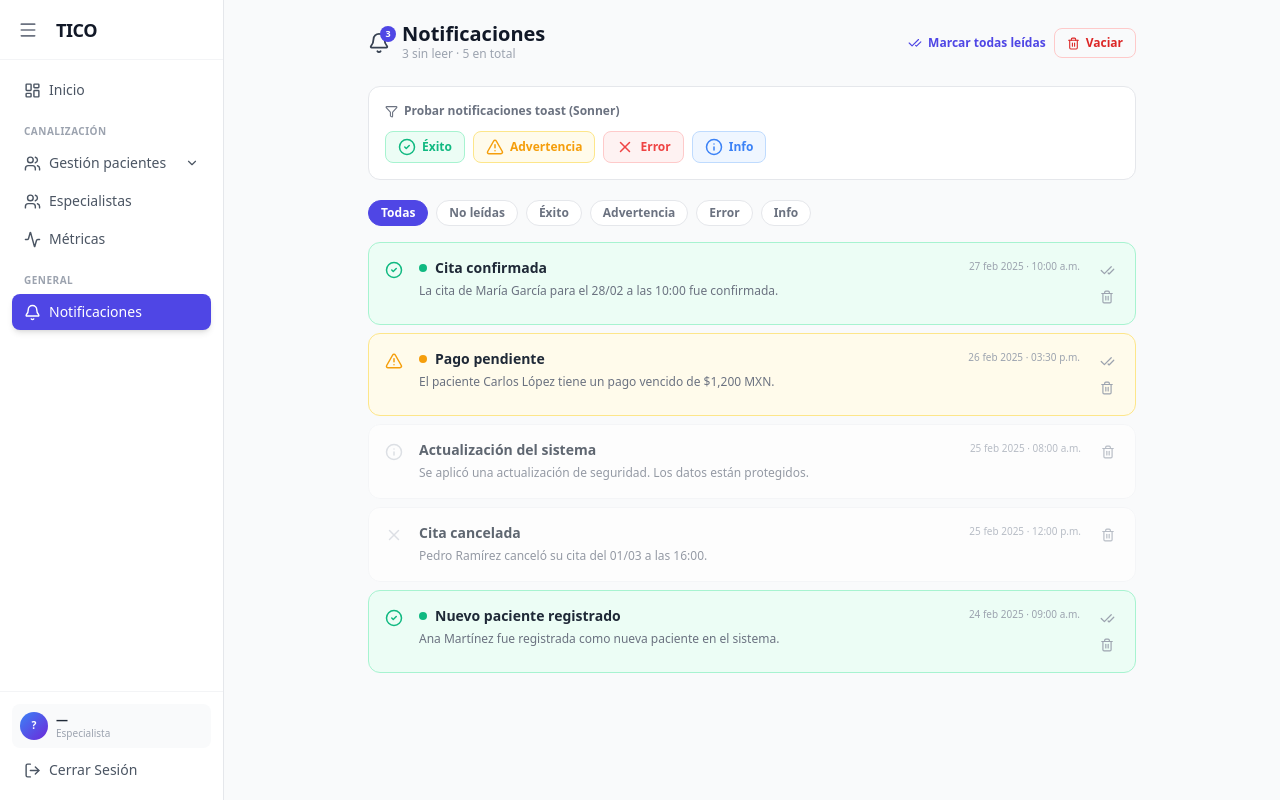
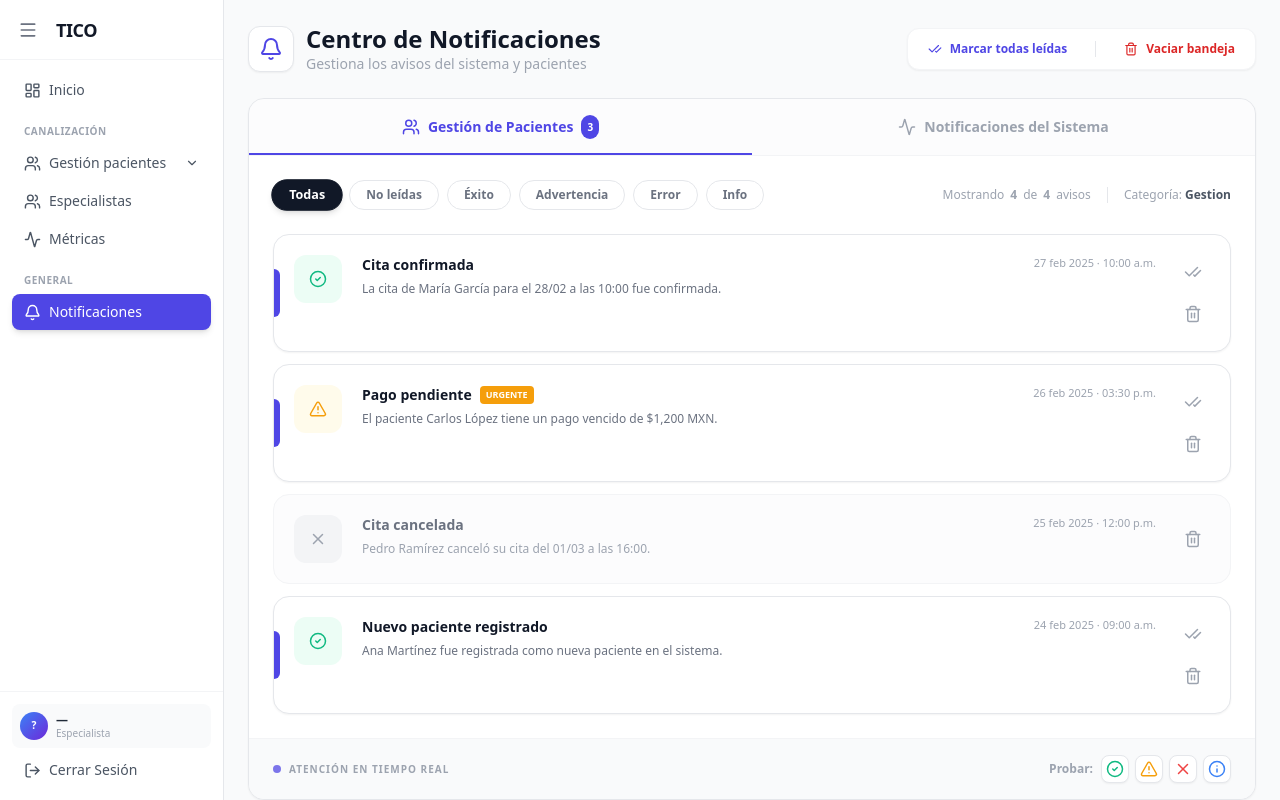
Before and after one commit to jrvrr/panel_tico, a React (Vite) app: page /notificaciones in a window 1280 px wide. Built offline with nearby package versions, Linux system fonts and the light colour scheme; sample sign-in values are in the browser's storage.

Commit message:
fix: correcion en funciones de notifiaciones

```diff
--- a/src/pages/notificaciones/NotificacionesPage.jsx
+++ b/src/pages/notificaciones/NotificacionesPage.jsx
@@ -2,7 +2,7 @@ import React, { useState } from 'react';
 import { toast } from 'sonner';
 import {
     Bell, BellOff, CheckCircle2, AlertTriangle, Info,
-    Trash2, CheckCheck, Filter, X
+    Trash2, CheckCheck, Filter, X, Users, Activity
 } from 'lucide-react';
 
 /* ─── Datos de ejemplo ─────────────────────────────────────────────────── */
@@ -103,14 +103,24 @@ const FILTROS = ['Todas', 'No leídas', 'Éxito', 'Advertencia', 'Error', 'Info'
 const NotificacionesPage = () => {
     const [notifs, setNotifs] = useState(SAMPLE);
     const [filtro, setFiltro] = useState('Todas');
+    const [activeTab, setActiveTab] = useState('gestion'); // 'gestion' o 'sistema'
+
+    /* Categorización */
+    const CAT_MAP = {
+        cita: 'gestion',
+        pago: 'gestion',
+        paciente: 'gestion',
+        sistema: 'sistema',
+        seguridad: 'sistema',
+    };
 
     /* Disparar un toast de prueba */
     const toastDemo = (nivel) => {
         const msg = {
-            success: () => toast.success(' Operación completada correctamente.'),
-            warning: () => toast.warning(' Hay una advertencia que requiere atención.'),
-            error: () => toast.error(' Ocurrió un error. Revisa los detalles.'),
-            info: () => toast.info(' Nueva información disponible en el sistema.'),
+            success: () => toast.success('Operación completada correctamente.'),
+            warning: () => toast.warning('Hay una advertencia que requiere atención.'),
+            error: () => toast.error('Ocurrió un error. Revisa los detalles.'),
+            info: () => toast.info('Nueva información disponible en el sistema.'),
         };
         msg[nivel]?.();
     };
@@ -141,84 +151,107 @@ const NotificacionesPage = () => {
 
     /* Filtrado */
     const NIVEL_MAP = { 'Éxito': 'success', 'Advertencia': 'warning', 'Error': 'error', 'Info': 'info' };
-    const filtradas = notifs.filter(n => {
+
+    // Primero filtramos por la pestaña activa
+    const porTab = notifs.filter(n => CAT_MAP[n.tipo] === activeTab);
+
+    // Luego aplicamos el filtro secundario
+    const filtradas = porTab.filter(n => {
         if (filtro === 'Todas') return true;
         if (filtro === 'No leídas') return !n.leida;
         return n.nivel === NIVEL_MAP[filtro];
     });
 
-    const noLeidas = notifs.filter(n => !n.leida).length;
+    const noLeidasTotal = notifs.filter(n => !n.leida).length;
+    const noLeidasGestion = notifs.filter(n => !n.leida && CAT_MAP[n.tipo] === 'gestion').length;
+    const noLeidasSistema = notifs.filter(n => !n.leida && CAT_MAP[n.tipo] === 'sistema').length;
 
     return (
-        <div className="max-w-3xl mx-auto">
+        <div className="w-full h-full flex flex-col">
 
-            {/* Header */}
-            <div className="flex items-center justify-between mb-6">
+            {/* Header y Acciones Globales */}
+            <div className="flex flex-col md:flex-row md:items-center justify-between gap-4 mb-6">
                 <div className="flex items-center gap-3">
-                    <div className="relative">
-                        <Bell size={22} className="text-gray-700" />
-                        {noLeidas > 0 && (
-                            <span className="absolute -top-1.5 -right-1.5 w-4 h-4 rounded-full bg-primary text-white text-[9px] font-bold flex items-center justify-center">
-                                {noLeidas}
-                            </span>
-                        )}
+                    <div className="p-2.5 bg-white border border-gray-200 rounded-xl shadow-sm">
+                        <Bell size={24} className="text-primary" />
                     </div>
                     <div>
-                        <h1 className="text-xl font-bold text-gray-900 leading-none">Notificaciones</h1>
-                        <p className="text-xs text-gray-400 mt-0.5">{noLeidas} sin leer · {notifs.length} en total</p>
+                        <h1 className="text-2xl font-bold text-gray-900 leading-tight">Centro de Notificaciones</h1>
+                        <p className="text-sm text-gray-400 font-medium">Gestiona los avisos del sistema y pacientes</p>
                     </div>
                 </div>
 
-                <div className="flex items-center gap-2">
-                    {noLeidas > 0 && (
+                <div className="flex items-center gap-3 bg-white p-1 rounded-xl border border-gray-100 shadow-sm self-start md:self-center">
                     <button
                         onClick={marcarTodasLeidas}
-                            className="flex items-center gap-1.5 text-xs font-semibold text-primary hover:underline"
+                        className="flex items-center gap-2 px-4 py-2 text-xs font-bold text-primary hover:bg-blue-50 rounded-lg transition-all"
                     >
                         <CheckCheck size={14} /> Marcar todas leídas
                     </button>
-                    )}
-                    {notifs.length > 0 && (
+                    <div className="w-px h-4 bg-gray-200 self-center" />
                     <button
                         onClick={limpiarTodas}
-                            className="flex items-center gap-1.5 px-3 py-1.5 text-xs font-semibold text-red-600 border border-red-200 rounded-lg hover:bg-red-50 transition-colors"
+                        className="flex items-center gap-2 px-4 py-2 text-xs font-bold text-red-600 hover:bg-red-50 rounded-lg transition-all"
                     >
-                            <Trash2 size={13} /> Vaciar
+                        <Trash2 size={14} /> Vaciar bandeja
                     </button>
-                    )}
                 </div>
             </div>
 
-            {/* Prueba de Toast Demo */}
-            <div className="bg-white border border-gray-200 rounded-xl p-4 mb-5">
-                <p className="text-xs font-semibold text-gray-500 mb-3 flex items-center gap-1.5">
-                    <Filter size={13} /> Probar notificaciones toast (Sonner)
-                </p>
-                <div className="flex flex-wrap gap-2">
-                    {['success', 'warning', 'error', 'info'].map(n => {
-                        const cfg = NIVEL_CONFIG[n];
-                        return (
+            {/* Layout Principal: Tabs Izquierda + Lista Derecha */}
+            <div className="flex flex-col bg-white border border-gray-200 rounded-2xl shadow-sm overflow-hidden min-h-[600px]">
+
+                {/* Tabs de Categoría */}
+                <div className="flex border-b border-gray-100 bg-gray-50/50">
                     <button
-                                key={n}
-                                onClick={() => toastDemo(n)}
-                                className={`flex items-center gap-1.5 px-3 py-1.5 rounded-lg text-xs font-semibold border ${cfg.colorBg} ${cfg.colorBorder} ${cfg.colorIcon} hover:opacity-80 transition-opacity`}
+                        onClick={() => { setActiveTab('gestion'); setFiltro('Todas'); }}
+                        className={`flex-1 flex items-center justify-center gap-2 py-4 text-sm font-bold transition-all relative ${activeTab === 'gestion'
+                            ? 'text-primary'
+                            : 'text-gray-400 hover:text-gray-600 hover:bg-gray-100'
+                            }`}
                     >
-                                {cfg.icon} {cfg.label}
+                        <Users size={18} />
+                        Gestión de Pacientes
+                        {noLeidasGestion > 0 && (
+                            <span className="px-1.5 py-0.5 rounded-full bg-primary text-white text-[10px]">
+                                {noLeidasGestion}
+                            </span>
+                        )}
+                        {activeTab === 'gestion' && (
+                            <div className="absolute bottom-0 left-0 w-full h-0.5 bg-primary animate-in fade-in slide-in-from-bottom-1" />
+                        )}
                     </button>
-                        );
-                    })}
-                </div>
+                    <button
+                        onClick={() => { setActiveTab('sistema'); setFiltro('Todas'); }}
+                        className={`flex-1 flex items-center justify-center gap-2 py-4 text-sm font-bold transition-all relative ${activeTab === 'sistema'
+                            ? 'text-primary'
+                            : 'text-gray-400 hover:text-gray-600 hover:bg-gray-100'
+                            }`}
+                    >
+                        <Activity size={18} />
+                        Notificaciones del Sistema
+                        {noLeidasSistema > 0 && (
+                            <span className="px-1.5 py-0.5 rounded-full bg-primary text-white text-[10px]">
+                                {noLeidasSistema}
+                            </span>
+                        )}
+                        {activeTab === 'sistema' && (
+                            <div className="absolute bottom-0 left-0 w-full h-0.5 bg-primary animate-in fade-in slide-in-from-bottom-1" />
+                        )}
+                    </button>
                 </div>
 
-            {/* Filtros */}
-            <div className="flex gap-2 flex-wrap mb-4">
+                <div className="p-6 flex flex-col flex-1">
+                    {/* Barra de Filtros Secundarios */}
+                    <div className="flex flex-col sm:flex-row items-start sm:items-center justify-between gap-4 mb-6">
+                        <div className="flex items-center gap-2 flex-wrap">
                             {FILTROS.map(f => (
                                 <button
                                     key={f}
                                     onClick={() => setFiltro(f)}
-                        className={`px-3 py-1 rounded-full text-xs font-semibold border transition-all ${filtro === f
-                                ? 'bg-primary text-white border-primary'
-                                : 'bg-white text-gray-500 border-gray-200 hover:border-primary hover:text-primary'
+                                    className={`px-4 py-1.5 rounded-full text-xs font-bold border transition-all ${filtro === f
+                                        ? 'bg-gray-900 text-white border-gray-900 shadow-md transform scale-105'
+                                        : 'bg-white text-gray-500 border-gray-200 hover:border-gray-400'
                                         }`}
                                 >
                                     {f}
@@ -226,64 +259,84 @@ const NotificacionesPage = () => {
                             ))}
                         </div>
 
-            {/* Lista */}
+                        <div className="hidden lg:flex items-center gap-4 text-xs font-medium text-gray-400">
+                            <span className="flex items-center gap-1.5 border-r border-gray-200 pr-4">
+                                Mostrando <b>{filtradas.length}</b> de <b>{porTab.length}</b> avisos
+                            </span>
+                            <span>
+                                Categoría: <b className="text-gray-600 capitalize">{activeTab}</b>
+                            </span>
+                        </div>
+                    </div>
+
+                    {/* Lista de Notificaciones Estilizada */}
                     {filtradas.length === 0 ? (
-                <div className="flex flex-col items-center justify-center py-20 text-gray-400">
-                    <BellOff size={40} className="mb-3 opacity-30" />
-                    <p className="text-sm font-medium">Sin notificaciones</p>
+                        <div className="flex-1 flex flex-col items-center justify-center py-20 text-gray-400 bg-gray-50/30 rounded-xl border-2 border-dashed border-gray-100">
+                            <div className="p-5 bg-white rounded-full shadow-sm mb-4">
+                                <BellOff size={48} className="opacity-20 text-primary" />
+                            </div>
+                            <p className="text-lg font-bold text-gray-900">No hay notificaciones aquí</p>
+                            <p className="text-sm mt-1">Todo está al día en esta categoría</p>
                         </div>
                     ) : (
-                <div className="flex flex-col gap-2">
+                        <div className="grid grid-cols-1 gap-3">
                             {filtradas.map(n => {
                                 const cfg = NIVEL_CONFIG[n.nivel];
                                 return (
                                     <div
                                         key={n.id}
-                                className={`flex gap-4 p-4 rounded-xl border transition-all ${n.leida
-                                        ? 'bg-white border-gray-100 opacity-70'
-                                        : `${cfg.colorBg} ${cfg.colorBorder}`
+                                        className={`group relative flex gap-5 p-5 rounded-2xl border transition-all duration-300 ${n.leida
+                                            ? 'bg-gray-50/50 border-gray-100'
+                                            : `bg-white border-gray-200 shadow-sm hover:shadow-md hover:border-primary/20`
                                             }`}
                                     >
-                                {/* Icono */}
-                                <div className={`mt-0.5 shrink-0 ${n.leida ? 'text-gray-300' : cfg.colorIcon}`}>
+                                        {/* Indicador lateral de estado */}
+                                        {!n.leida && (
+                                            <div className="absolute left-0 top-1/2 -translate-y-1/2 w-1.5 h-12 bg-primary rounded-r-lg" />
+                                        )}
+
+                                        {/* Icono Principal con fondo suave */}
+                                        <div className={`shrink-0 w-12 h-12 rounded-xl flex items-center justify-center ${n.leida ? 'bg-gray-100 text-gray-400' : `${cfg.colorBg} ${cfg.colorIcon}`}`}>
                                             {cfg.icon}
                                         </div>
 
-                                {/* Contenido */}
+                                        {/* Contenido principal */}
                                         <div className="flex-1 min-w-0">
-                                    <div className="flex items-start justify-between gap-2">
+                                            <div className="flex items-start justify-between gap-4 mb-1">
                                                 <div className="flex items-center gap-2">
-                                            {!n.leida && (
-                                                <span className={`w-2 h-2 rounded-full shrink-0 ${cfg.colorDot}`} />
+                                                    <h3 className={`text-sm font-bold truncate ${n.leida ? 'text-gray-500' : 'text-gray-900'}`}>
+                                                        {n.titulo}
+                                                    </h3>
+                                                    {n.tipo === 'pago' && (
+                                                        <span className="px-1.5 py-0.5 rounded text-[9px] font-black uppercase bg-amber-500 text-white">Urgente</span>
                                                     )}
-                                            <p className="text-sm font-semibold text-gray-800 leading-tight">
-                                                {n.titulo}
-                                            </p>
                                                 </div>
-                                        <span className="text-[10px] text-gray-400 whitespace-nowrap shrink-0">
+                                                <span className="text-[11px] font-medium text-gray-400 whitespace-nowrap">
                                                     {formatFecha(n.fecha)}
                                                 </span>
                                             </div>
-                                    <p className="text-xs text-gray-500 mt-1 leading-relaxed">{n.mensaje}</p>
+                                            <p className={`text-xs leading-relaxed ${n.leida ? 'text-gray-400' : 'text-gray-500 font-medium'}`}>
+                                                {n.mensaje}
+                                            </p>
                                         </div>
 
-                                {/* Acciones */}
-                                <div className="flex flex-col gap-1 shrink-0">
+                                        {/* Acciones flotantes o lateral */}
+                                        <div className="flex flex-row md:flex-col items-center gap-2 shrink-0 self-center">
                                             {!n.leida && (
                                                 <button
                                                     onClick={() => marcarLeida(n.id)}
-                                            title="Marcar como leída"
-                                            className="p-1 text-gray-400 hover:text-primary transition-colors"
+                                                    className="p-2 text-gray-400 hover:text-emerald-600 hover:bg-emerald-50 rounded-xl transition-all"
+                                                    title="Marcar leída"
                                                 >
-                                            <CheckCheck size={15} />
+                                                    <CheckCheck size={18} />
                                                 </button>
                                             )}
                                             <button
                                                 onClick={() => eliminar(n.id)}
+                                                className="p-2 text-gray-400 hover:text-red-600 hover:bg-red-50 rounded-xl transition-all"
                                                 title="Eliminar"
-                                        className="p-1 text-gray-400 hover:text-red-500 transition-colors"
                                             >
-                                        <Trash2 size={14} />
+                                                <Trash2 size={18} />
                                             </button>
                                         </div>
                                     </div>
@@ -292,6 +345,31 @@ const NotificacionesPage = () => {
                         </div>
                     )}
                 </div>
+
+                {/* Footer del Panel (Mini Demo/Tip) */}
+                <div className="px-6 py-4 bg-gray-50 border-t border-gray-100 flex flex-wrap items-center justify-between gap-4">
+                    <div className="flex items-center gap-2">
+                        <div className="w-2 h-2 rounded-full bg-primary animate-pulse" />
+                        <span className="text-[10px] font-bold text-gray-400 uppercase tracking-widest">Atención en tiempo real</span>
+                    </div>
+
+                    <div className="flex items-center gap-2">
+                        <span className="text-xs font-semibold text-gray-400">Probar:</span>
+                        <div className="flex gap-1.5">
+                            {['success', 'warning', 'error', 'info'].map(n => (
+                                <button
+                                    key={n}
+                                    onClick={() => toastDemo(n)}
+                                    className={`w-7 h-7 rounded-lg flex items-center justify-center border bg-white shadow-sm hover:scale-110 transition-transform ${NIVEL_CONFIG[n].colorIcon}`}
+                                >
+                                    {NIVEL_CONFIG[n].icon}
+                                </button>
+                            ))}
+                        </div>
+                    </div>
+                </div>
+            </div>
+        </div>
     );
 };
 
```
Lines whose indentation alone changed are shown as unchanged.
